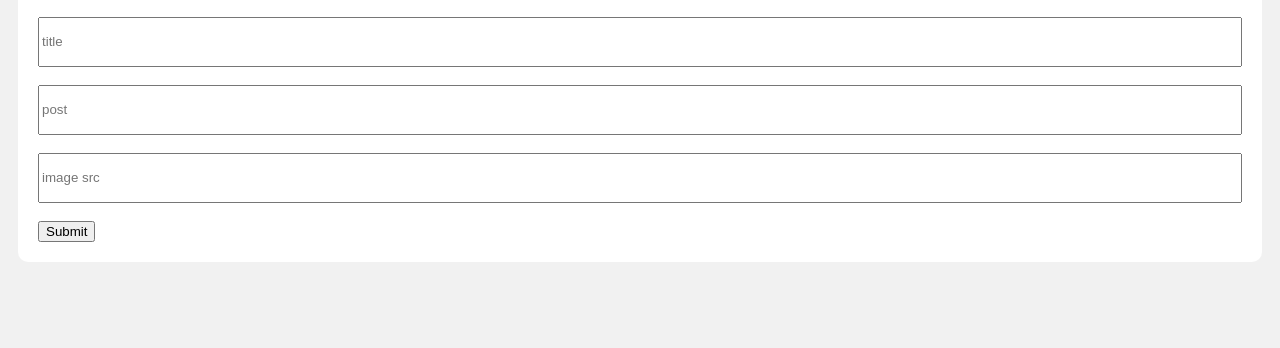
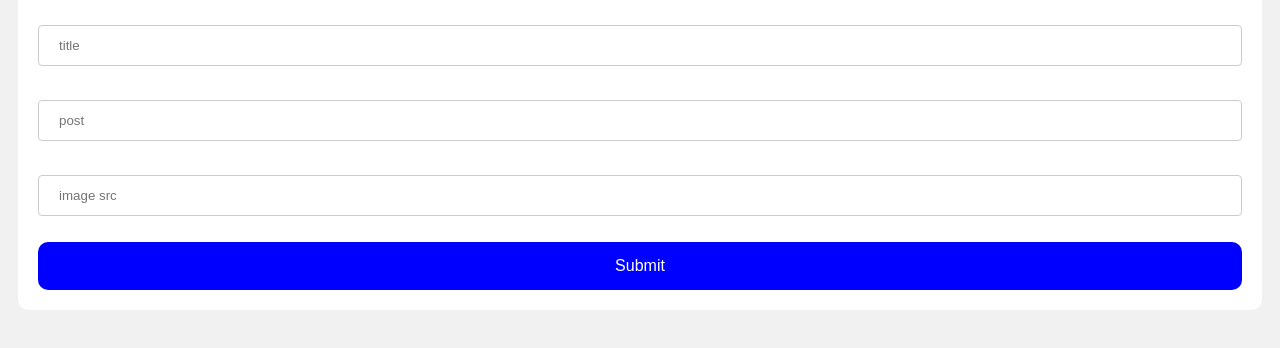
Before and after one commit to keyman500/marc-personal, a plain HTML site: page add.html in a window 1280 px wide. Shown: the part 340-688 px from the top of the page. Drawn offline with Linux system fonts and the light colour scheme.

Commit message:
fixed images

```diff
--- a/add.css
+++ b/add.css
@@ -114,5 +114,29 @@ height:100px
 
 
 }
+.button{
+  background-color:blue; /* Green */
+  border: none;
+  color: white;
+  padding: 15px 32px;
+  text-align: center;
+  text-decoration: none;
+  display: inline-block;
+  font-size: 16px;
+  border-radius: 10px;
+  width:100%;
+}
+.button:hover{
+ background-color:darkblue;
+}
+.textin{
 
+    width:100%;
+     padding: 12px 20px;
+  margin: 8px 0;
+  display: inline-block;
+  border: 1px solid #ccc;
+  border-radius: 4px;
+  box-sizing: border-box;
+}
 #top {background-image: url("back.png")}
--- a/add.html
+++ b/add.html
@@ -3,6 +3,7 @@
 <head>
 <link rel="stylesheet" href="add.css">
  <meta name="viewport" content="initial-scale=1, width=device-width, viewport-fit=cover">
+  <title>add post</title>
 </head>
 <body>
 <div class="header" id="top">
@@ -21,17 +22,17 @@
     <div class="card">
       <h2>Add post</h2>
       <form onsubmit="send()">
-    <input placeholder="title" id="title"style="width:100%; height:50px;" required/>
+    <input placeholder="title" id="title" class="textin" required/>
     <br/>
     <br/>
 
-    <input placeholder="post" id="post"style="width:100%; height:50px;" required/>
+    <input placeholder="post" id="post"  class="textin"   required/>
     <br/>
     <br/>
-    <input placeholder="image src" id="img" style="width:100%;  height:50px;"/>
+    <input placeholder="image src" id="img" class="textin"/>
     <br/>
     <br/>
-    <input type="submit"/>
+    <input class="button" type="submit"/>
       </form>
     </div>
 
--- a/index.css
+++ b/index.css
@@ -113,5 +113,9 @@ height:100px
 
 
 }
-
+.resimg {
+  width: 100%;
+  max-width: 400px;
+  height: auto;
+}
 #top {background-image: url("back.png")}
```
Also changed, not shown: index.html (+2 -1 lines), index.js (+6 -3 lines).
